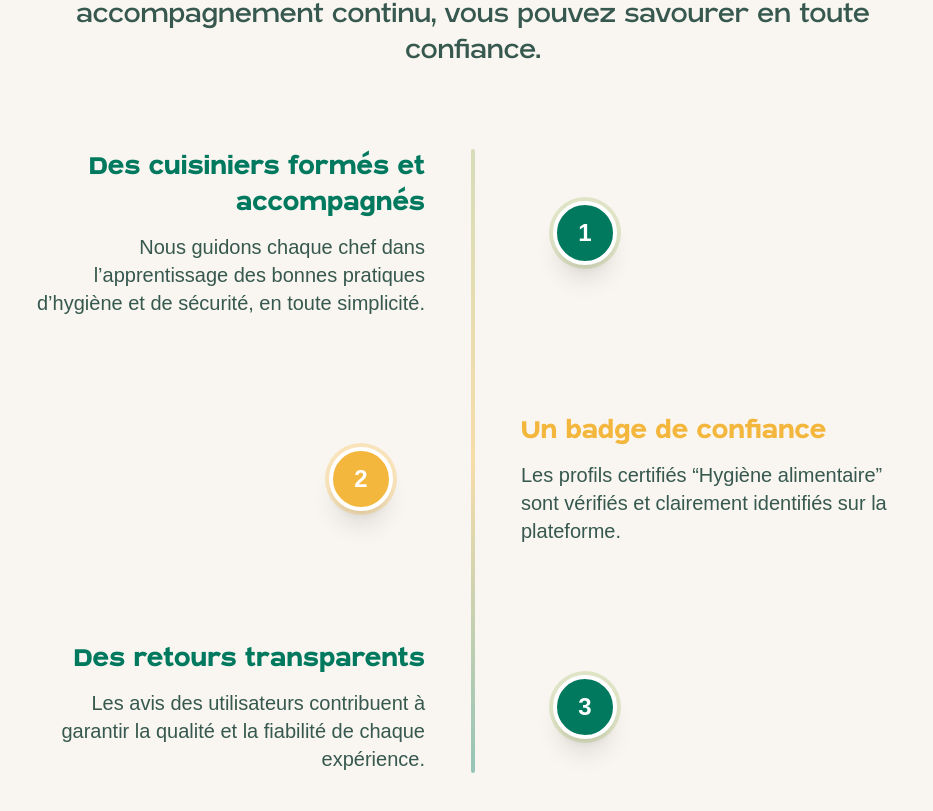
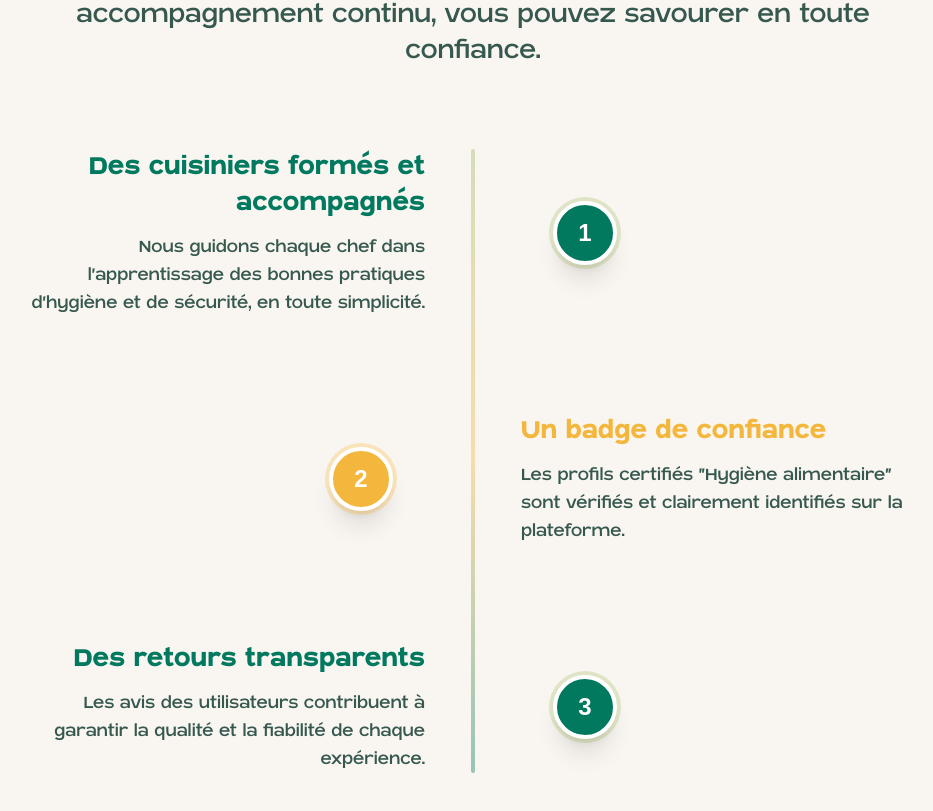
Before and after one commit to aminelaihem/Daylish-landing, a Next.js app: page / in a window 1280 px wide. Shown: the part 2316-3127 px from the top of the page, without its empty margins (167-1100 px from the left). Built offline with nearby package versions, Linux system fonts and the light colour scheme; a web font is replaced by a local one.

Commit message:
typo texte section safety

```diff
--- a/components/Safety.tsx
+++ b/components/Safety.tsx
@@ -19,7 +19,7 @@ export function Safety() {
         <div className="flex items-center mb-24 relative">
           <div className="w-1/2 pr-12 flex flex-col items-end">
             <h3 className="text-2xl md:text-3xl font-blatant font-bold text-[#00795F] mb-3 text-right">Des cuisiniers formés et accompagnés</h3>
-            <p className="text-lg md:text-xl text-[#053126]/80 max-w-lg text-right">Nous guidons chaque chef dans l’apprentissage des bonnes pratiques d’hygiène et de sécurité, en toute simplicité.</p>
+            <p className="text-lg md:text-xl font-blatant text-[#053126]/80 max-w-lg text-right">Nous guidons chaque chef dans l’apprentissage des bonnes pratiques d’hygiène et de sécurité, en toute simplicité.</p>
           </div>
           <div className="w-1/2 flex items-center pl-12">
             <span className="ml-8 w-16 h-16 rounded-full bg-[#00795F] flex items-center justify-center text-white font-bold text-2xl shadow-xl border-4 border-white ring-4 ring-[#A1B864]/30 z-10">1</span>
@@ -32,14 +32,14 @@ export function Safety() {
           </div>
           <div className="w-1/2 pl-12 flex flex-col items-start">
             <h3 className="text-2xl md:text-3xl font-blatant font-bold text-[#F4B73E] mb-3 text-left">Un badge de confiance</h3>
-            <p className="text-lg md:text-xl text-[#053126]/80 max-w-lg text-left">Les profils certifiés “Hygiène alimentaire” sont vérifiés et clairement identifiés sur la plateforme.</p>
+            <p className="text-lg md:text-xl font-blatant text-[#053126]/80 max-w-lg text-left">Les profils certifiés “Hygiène alimentaire” sont vérifiés et clairement identifiés sur la plateforme.</p>
           </div>
         </div>
         {/* Bloc 3 */}
         <div className="flex items-center relative">
           <div className="w-1/2 pr-12 flex flex-col items-end">
             <h3 className="text-2xl md:text-3xl font-blatant font-bold text-[#00795F] mb-3 text-right">Des retours transparents</h3>
-            <p className="text-lg md:text-xl text-[#053126]/80 max-w-lg text-right">Les avis des utilisateurs contribuent à garantir la qualité et la fiabilité de chaque expérience.</p>
+            <p className="text-lg md:text-xl font-blatant text-[#053126]/80 max-w-lg text-right">Les avis des utilisateurs contribuent à garantir la qualité et la fiabilité de chaque expérience.</p>
           </div>
           <div className="w-1/2 flex items-center pl-12">
             <span className="ml-8 w-16 h-16 rounded-full bg-[#00795F] flex items-center justify-center text-white font-bold text-2xl shadow-xl border-4 border-white ring-4 ring-[#A1B864]/30 z-10">3</span>
```
